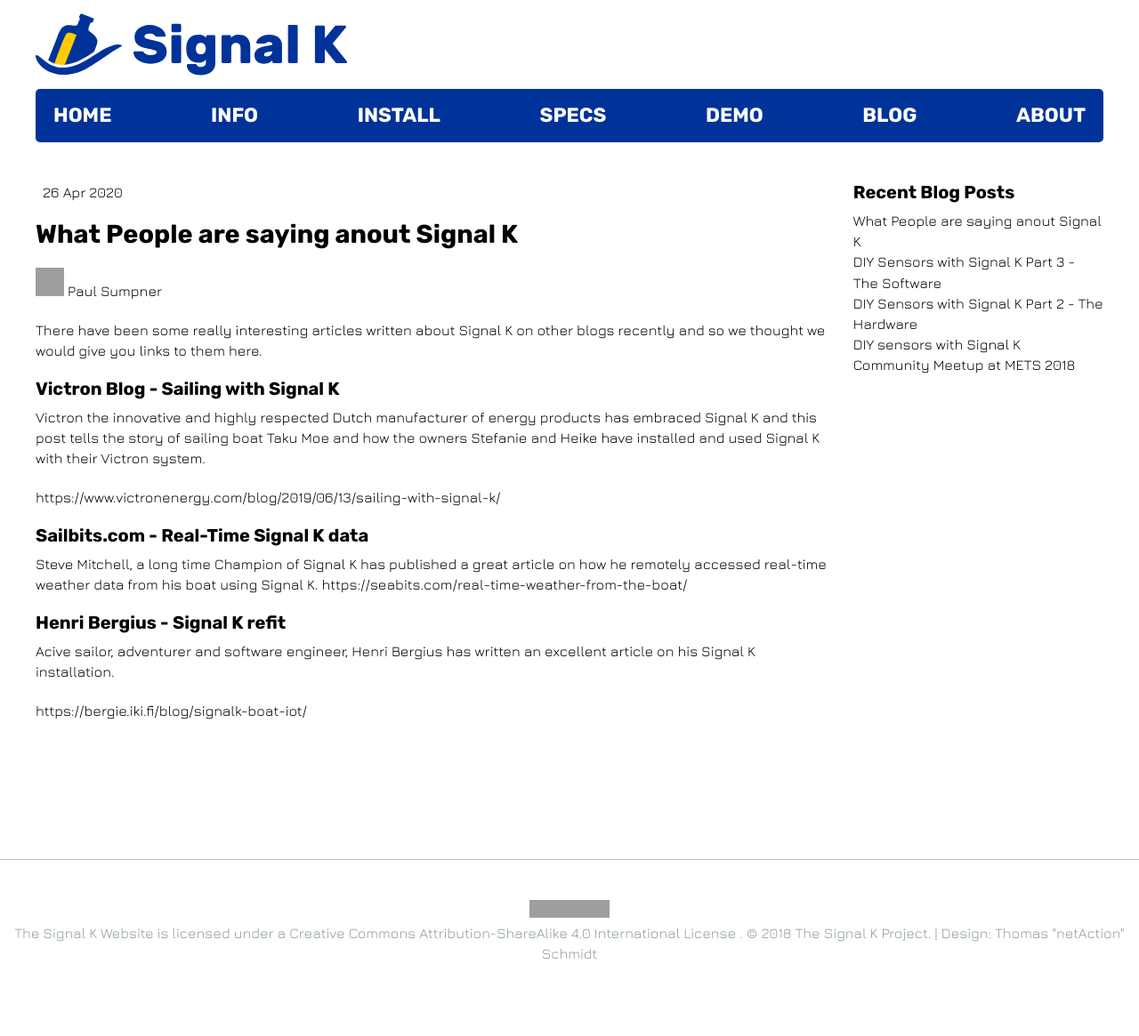
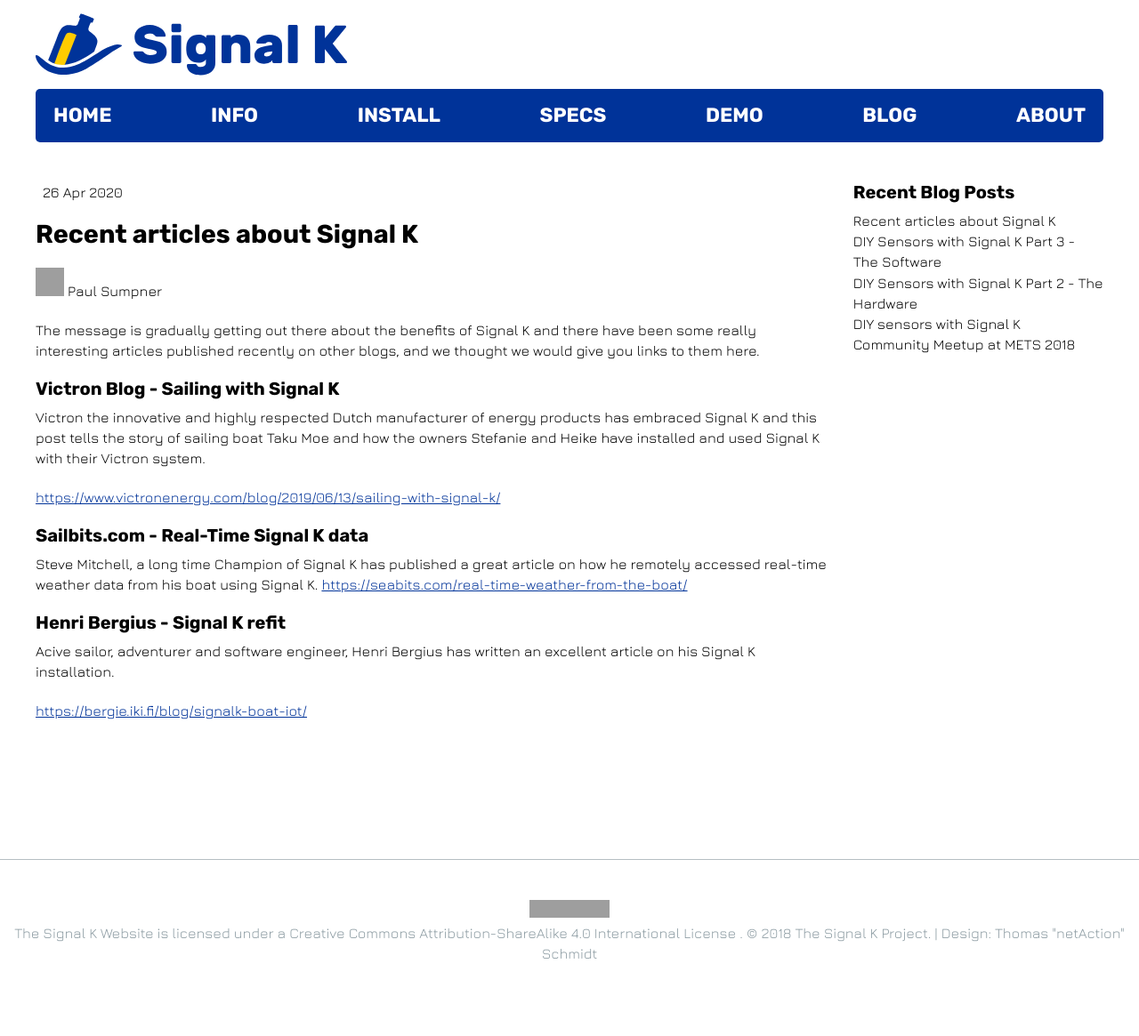
Before and after one commit to SignalK/signalk.github.io, a Jekyll site: the page built from _posts/2020-04-26-test-blog-post.md, in a window 1280 px wide. Shown: the whole page at 89% size. Built offline with Jekyll 4.4.1, drawn with Linux system fonts in a browser that asks for light colours; nearby versions of some CDN libraries; grey boxes are pictures that could not be loaded.

Commit message:
Update 2020-04-26-test-blog-post.md
Fix the links

```diff
--- a/_posts/2020-04-26-test-blog-post.md
+++ b/_posts/2020-04-26-test-blog-post.md
@@ -1,5 +1,5 @@
 ---
-title: What People are saying anout Signal K
+title: Recent articles about Signal K
 layout: post
 author: Paul Sumpner
 email: paul at digitalyacht dot co dot uk,
@@ -7,21 +7,21 @@
 status: published
 ---
 
-There have been some really interesting articles written about Signal K on other blogs recently and so we thought we would give you links to them here.
+The message is gradually getting out there about the benefits of Signal K and there have been some really interesting articles published recently on other blogs, and we thought we would give you links to them here.
 
 ### Victron Blog - Sailing with Signal K
 
 Victron the innovative and highly respected Dutch manufacturer of energy products has embraced Signal K and this post tells the story of sailing boat Taku Moe and how the owners Stefanie and Heike have installed and used Signal K with their Victron system.
 
-https://www.victronenergy.com/blog/2019/06/13/sailing-with-signal-k/
+[https://www.victronenergy.com/blog/2019/06/13/sailing-with-signal-k/](https://www.victronenergy.com/blog/2019/06/13/sailing-with-signal-k/)
 
 ### Sailbits.com - Real-Time Signal K data
 
 Steve Mitchell, a long time Champion of Signal K has published a great article on how he remotely accessed real-time weather data from his boat using Signal K.
-https://seabits.com/real-time-weather-from-the-boat/
+[https://seabits.com/real-time-weather-from-the-boat/](https://seabits.com/real-time-weather-from-the-boat/)
 
 ### Henri Bergius - Signal K refit
 
 Acive sailor, adventurer and software engineer, Henri Bergius has written an excellent article on his Signal K installation.
 
-https://bergie.iki.fi/blog/signalk-boat-iot/
+[https://bergie.iki.fi/blog/signalk-boat-iot/](https://bergie.iki.fi/blog/signalk-boat-iot/)
```
